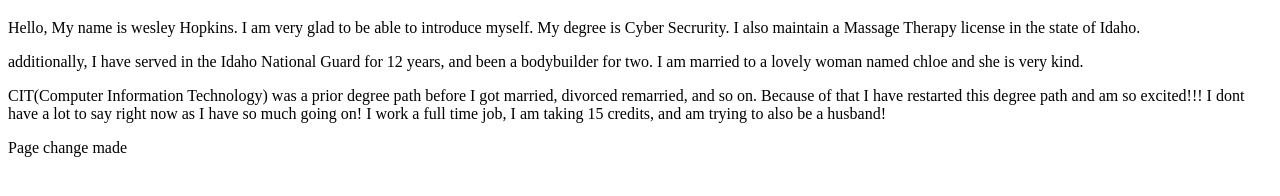
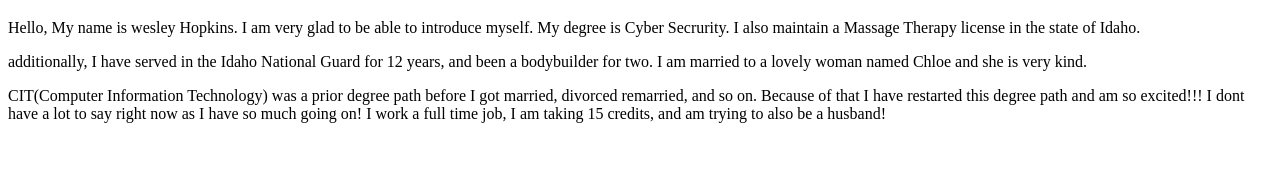
Before and after one commit to wesleyleehopkins/wdd130ish, a plain HTML site: page aboutme/index.html in a window 1280 px wide. Shown: the part 598-794 px from the top of the page. Drawn offline with Linux system fonts and the light colour scheme.

Commit message:
Fixed caps, eddited wordcount

```diff
--- a/aboutme/index.html
+++ b/aboutme/index.html
@@ -13,13 +13,12 @@
             I also maintain a Massage Therapy license in the state of Idaho.
         </p>
         <p> additionally, I have served in the Idaho National Guard for 12 years, and been a bodybuilder for two.
-            I am married to a lovely woman named chloe and she is very kind. </p>
+            I am married to a lovely woman named Chloe and she is very kind. </p>
         <p> CIT(Computer Information Technology) was a prior degree path before I got married, divorced
             remarried, and so on. Because of that I have restarted this degree path and am so excited!!!
             I dont have a lot to say right now as I have so much going on! I work a full time job,
             I am taking 15 credits, and am trying to also be a husband!
         </p>
-        <p>Page change made</p>
 
     </body>
 </html>
```
